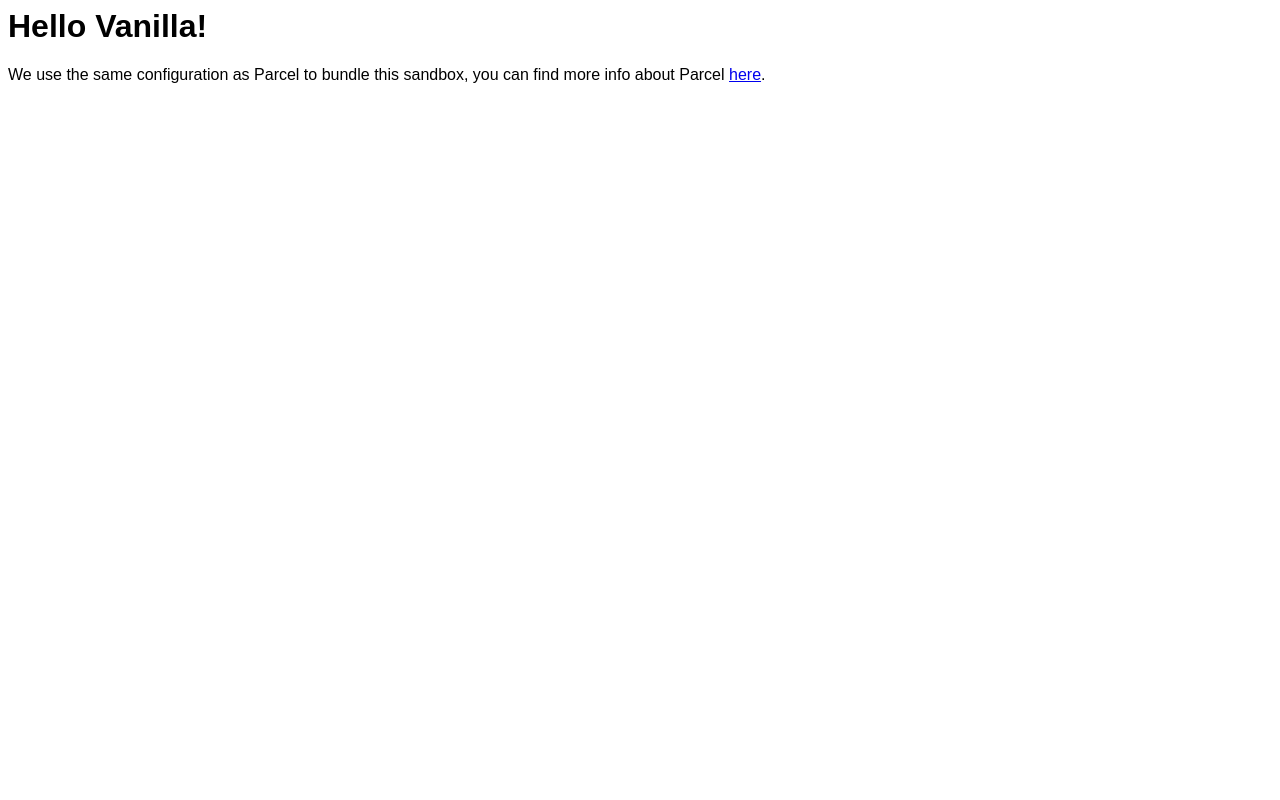
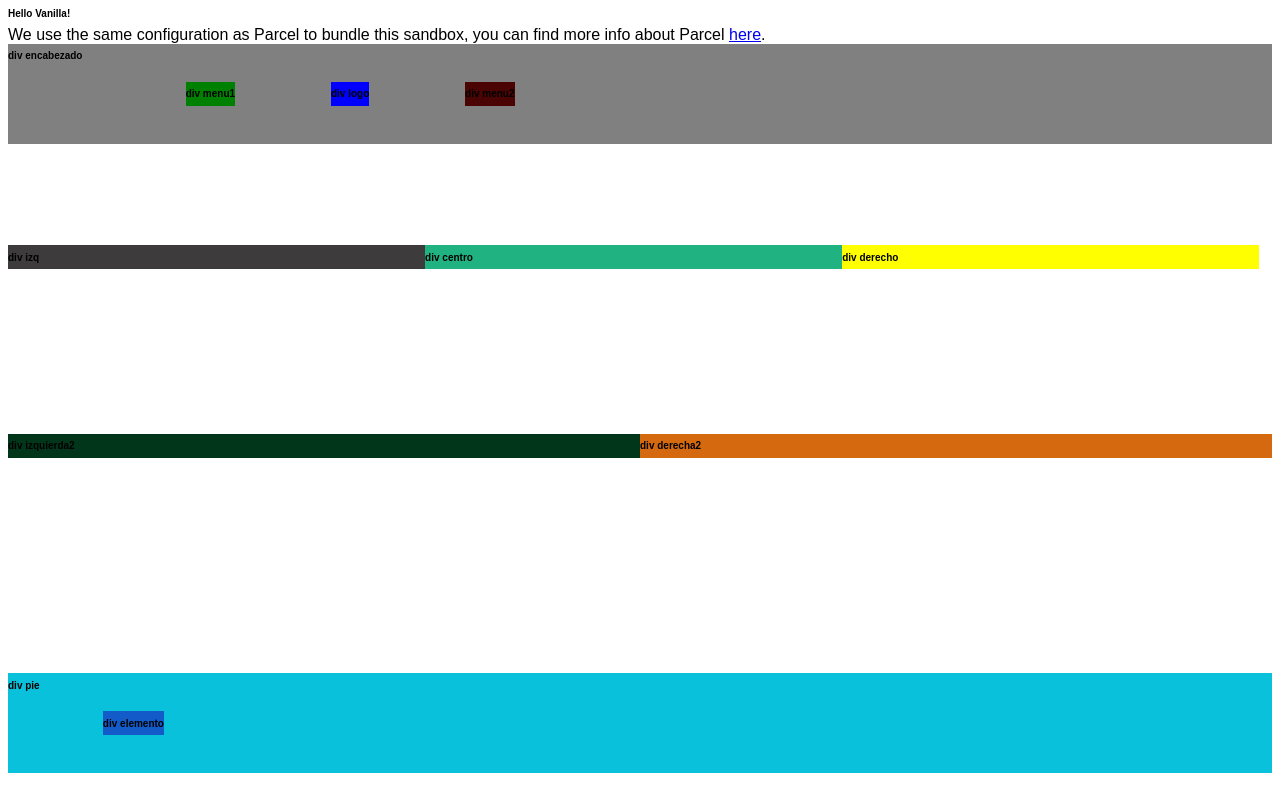
Before and after one commit to A90G/DivFlex, a website built with Parcel: page index.html in a window 1280 px wide. Built offline with nearby package versions, Linux system fonts and the light colour scheme.

Commit message:
commit probar con parent / child

```diff
--- a/index.html
+++ b/index.html
@@ -1,5 +1,4 @@
 <html>
-
   <head>
     <title>Parcel Sandbox</title>
     <meta charset="UTF-8" />
@@ -7,9 +6,50 @@
 
   <body>
     <div id="app"></div>
+		<script src="src/index.ts"></script>
 
-	<script src="src/index.ts">
-	</script>
+			<div class="encabezado">
+      <h1>div encabezado</h1>
+        <div class="menu1">
+      <h1>div menu1</h1>
+			</div>
+			<div class="espacio">
+				</div>
+			<div class="logo">
+				<h1>div logo</h1>
+			</div>
+			<div class="menu2">
+				<h1>div menu2</h1>
+			</div>
+		</div>
+		<div class="bloqueCentralSup">
+		<div class="izq">
+			<h1>div izq</h1>
+		</div>
+      <div class="centro">
+        <h1>div centro</h1>
+			</div>
+			<div class="der">
+        <h1>div derecho</h1>
+			</div>
+		</div>
+		<div class="bloqueCentralInf">
+			<div class="izq2">
+				<h1>div izquierda2</h1>
+			</div>
+			<div class="der2">
+        <h1>div derecha2</h1>
+			</div>
+		</div>
+			<div class="pie">
+				<h1>div pie</h1>
+				<div class="espacio">
+				</div>
+				<div class="elemento">
+					<h1>div elemento</h1>
+				</div>
+			</div>
+		<!--	 qué cierra el de abajo 	-->
+    </div>
   </body>
-
 </html>
--- a/src/styles.css
+++ b/src/styles.css
@@ -1,3 +1,136 @@
 body {
   font-family: sans-serif;
 }
+h1,
+h2,
+h3,
+h4,
+h5,
+h6 {
+  font-family: Montserrat, sans-serif;
+  font-size: 10px;
+}
+.espacio {
+  display: block;
+  margin: 1%;
+}
+.encabezado {
+  display: flex;
+  flex-wrap: wrap;
+  flex-direction: row;
+  gap: 10px;
+  gap: 10px 20px; /* row-gap column gap */
+  row-gap: 10px;
+  column-gap: 20px;
+  margin-bottom: auto;
+  width: 100%;
+  background-color: grey;
+  order: 1;
+  justify-content: flex-start;
+}
+.menu1 {
+  margin: 3%;
+  background-color: green;
+  order: 2;
+  justify-content: space-between;
+}
+.logo {
+  margin: 3%;
+  background-color: blue;
+  order: 3;
+  justify-content: space-between;
+}
+.menu2 {
+  margin: 3%;
+  background-color: rgb(75, 4, 4);
+  order: 4;
+  justify-content: space-between;
+}
+.bloqueCentralSup {
+  display: flex;
+  flex-direction: row;
+  align-items: baseline;
+  width: 100%;
+  margin-top: 8%;
+  margin-bottom: auto;
+}
+.izq {
+  width: 33%;
+  background-color: rgb(61, 59, 59);
+  order: 1;
+  justify-content: space-between;
+}
+.centro {
+  width: 33%;
+  background-color: rgb(32, 178, 129);
+  order: 2;
+  justify-content: space-between;
+}
+.der {
+  width: 33%;
+  background-color: yellow;
+  order: 3;
+  justify-content: space-between;
+}
+.bloqueCentralInf {
+  display: flex;
+  flex-direction: row;
+  align-items: baseline;
+  width: 100%;
+  margin-top: 13%;
+  margin-bottom: auto;
+}
+.izq2 {
+  width: 50%;
+  background-color: rgb(2, 54, 26);
+  order: 1;
+  justify-content: flex-start;
+}
+.der2 {
+  width: 50%;
+  background-color: rgb(212, 105, 16);
+  order: 2;
+  justify-content: flex-start;
+}
+.pie {
+  display: flex;
+  flex-direction: row;
+  width: 100%;
+  margin-top: 17%;
+  margin-bottom: auto;
+  background-color: rgb(9, 193, 218);
+  order: 1;
+  justify-content: flex-start;
+}
+.elemento {
+  margin: 3%;
+  background-color: rgb(18, 91, 201);
+  order: 2;
+  justify-content: flex-end;
+}
+
+/* div.bloque1 {
+  display: flex;
+  flex-direction: row;
+  justify-content: space-around;
+  align-items: center;
+  width: 30%;
+  margin: auto;
+  border: 3px solid;
+}
+div.bloque2 {
+  width: 50%;
+  margin: auto;
+  justify-content: space-around;
+  align-items: center;
+  border: 3px solid red;
+  display: block;
+}
+div.bloque3 {
+  width: 700px;
+  border: 3px solid red;
+  margin: auto;
+  display: block;
+--------------------------------------
+
+}*/
```
Lines whose indentation alone changed are shown as unchanged.
